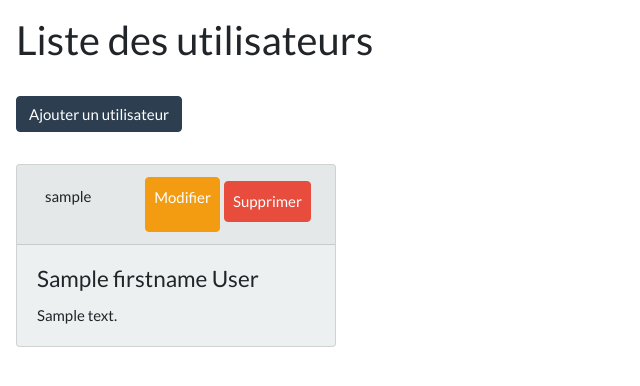
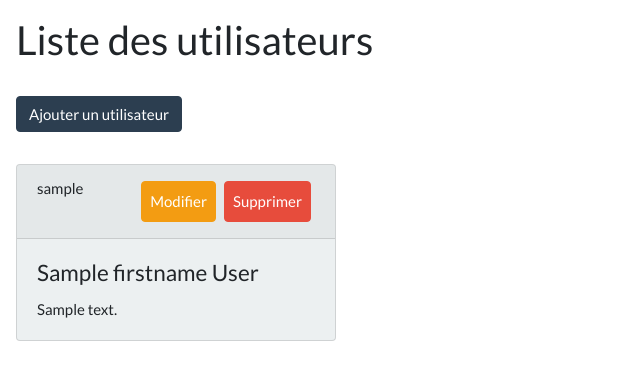
Before and after one commit to laurentlaubie/Fench_Connexion_Back, a Symfony app: template french_connection/templates/admin/user/browse.html.twig in a window 1280 px wide. Shown: the part 71-457 px from the top of the page, without its empty margins (0-640 px from the left). Run offline with Twig, Linux system fonts and the light colour scheme; the template is opened without the code that fills it: most values are stand-ins (such as "Sample title", 1, 10 or a date in 2020); some libraries are stand-ins or nearby versions.

Commit message:
chore: admin design --DONE

```diff
--- a/french_connection/src/Controller/Admin/ServiceController.php
+++ b/french_connection/src/Controller/Admin/ServiceController.php
@@ -3,7 +3,7 @@
 namespace App\Controller\Admin;
 
 use App\Entity\Service;
-use App\Form\Admin\ServiceType;
+use App\Form\ServiceType;
 use App\Repository\ServiceRepository;
 use Symfony\Bundle\FrameworkBundle\Controller\AbstractController;
 use Symfony\Component\HttpFoundation\Request;
--- a/french_connection/templates/admin/service/add.html.twig
+++ b/french_connection/templates/admin/service/add.html.twig
@@ -9,7 +9,7 @@
 	{% form_theme form 'bootstrap_4_layout.html.twig' %}
 	<div class="form m-3" style="width: 20rem;">
 		{{ form_start(form) }}
-		{{ form_widget(form) }}
+			{{ form_widget(form) }}
 		<button class="btn btn-info">Ajouter</button>
 		{{ form_end(form) }}
 	</div>
--- a/french_connection/templates/admin/service/edit.html.twig
+++ b/french_connection/templates/admin/service/edit.html.twig
@@ -11,9 +11,7 @@
 		{{ form_start(form) }}
 			{{ form_label(form.name)}}
 			{{ form_widget(form.name)}}
-			{{ form_row(form.createdAt)}}
-			{{ form_row(form.updatedAt)}}
-		<button class="btn btn-info">Modifier</button>
+		<button class="btn btn-info mt-2">Modifier</button>
 		{{ form_end(form) }}
 	</div>
 {% endblock %}
--- a/french_connection/templates/admin/user/browse.html.twig
+++ b/french_connection/templates/admin/user/browse.html.twig
@@ -11,8 +11,8 @@
         {% for user in users %}
             <div class="card bg-light m-3" style="width: 20rem;">
                 <div class="card-header d-flex">
-                <div class="mr-auto p-2"><p>{{ user.nickname }}</p></div>
-                <a href="{{ path('admin_user_edit', {'id': user.id}) }}" class="btn btn-warning p-2">Modifier</a>
+                <div class="mr-auto"><p>{{ user.nickname }}</p></div>
+                <a href="{{ path('admin_user_edit', {'id': user.id}) }}" class="btn btn-warning p-2 m-1">Modifier</a>
                 <form action="{{ path('admin_user_delete', {'id': user.id}) }}" method="post" class="d-inline">
                         <button class="btn btn-danger p-2 m-1">Supprimer</button>
                         <input type="hidden" name="_method" value="delete">
```
